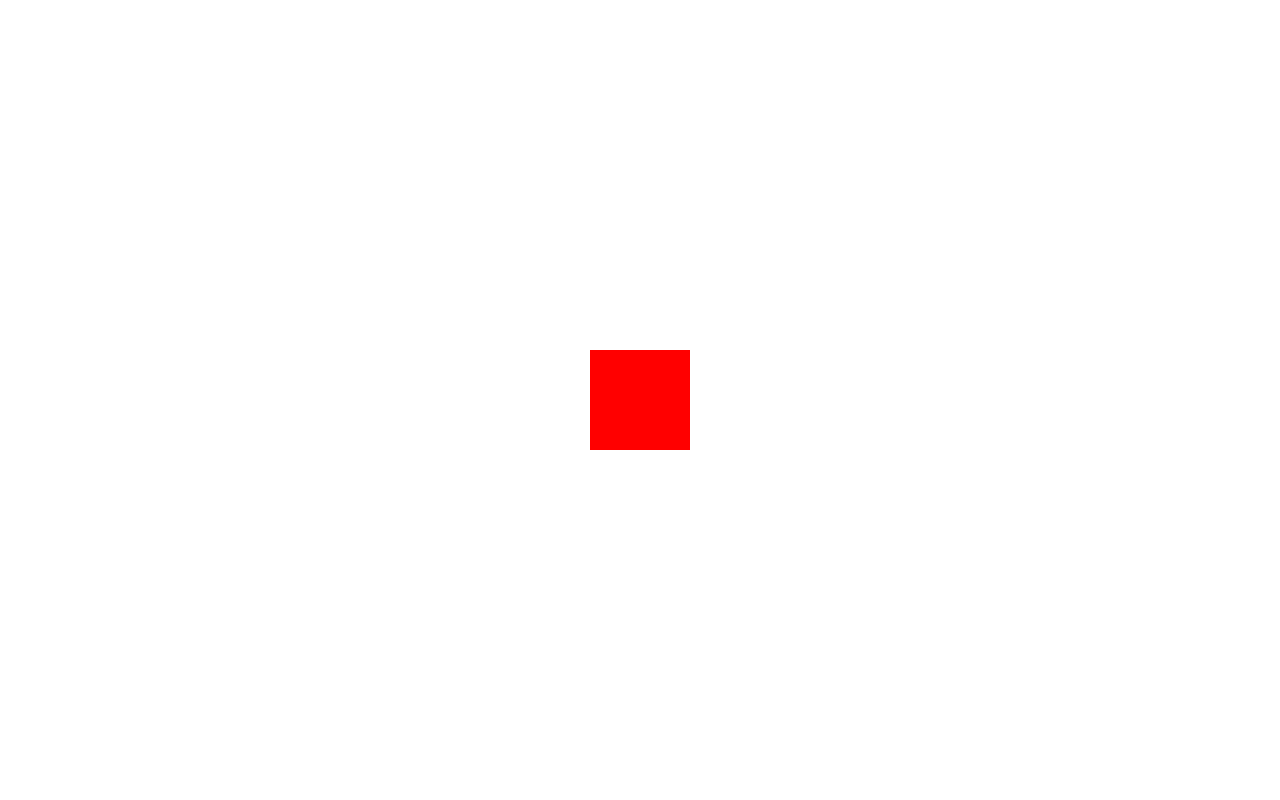
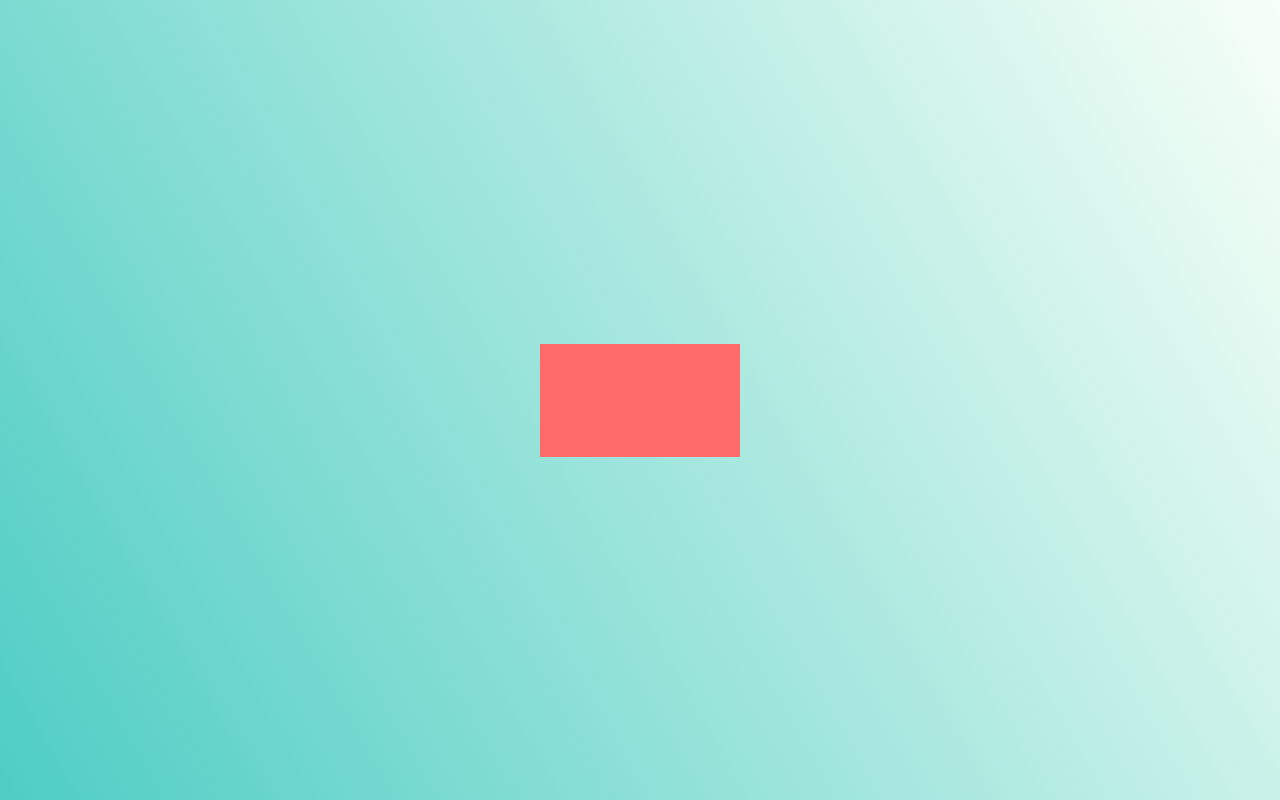
Before and after one commit to asborv/CSS-animations-test, a plain HTML site: page index.html in a window 1280 px wide. Drawn offline with Linux system fonts and the light colour scheme.

Commit message:
🎨 La til fargepalett og dynamisk storleik på boks

```diff
--- a/style.sass
+++ b/style.sass
@@ -2,7 +2,6 @@
 
 // CSS animations and power of SASS
 // link https://glennmccomb.com/articles/creating-smooth-sequential-animations-with-sass/
-
 
 @keyframes rotate
   0%
@@ -12,18 +11,38 @@
   100%
     transform: rotate(180deg)
 
+
+
+// category variables
+
+$box-width: 200px
+$box-height: $box-width * 9/16
+
+// link https://coolors.co/292f36-4ecdc4-f7fff7-ff6b6b-ffe66d
+$gunmetal: #292f36ff
+$medium-turquoise: #4ecdc4ff
+$mint-cream: #f7fff7ff
+$bittersweet: #ff6b6bff
+$naples-yellow: #ffe66dff
+
+
+
+
+// category style
+
 body
   margin: 0
   font-family: Arial, Helvetica, sans-serif
   height: 100vh
+  background: linear-gradient(60deg, $medium-turquoise, $mint-cream)
 
 .box
   display: inline-block
   position: absolute
   left: 50%
   top: 50%
-  margin: -50px -50px
-  background-color: red
-  width: 100px
-  height: 100px
-  animation: rotate 1s infinite
+  margin: #{-$box-height/2} #{-$box-width/2}
+  background-color: $bittersweet
+  width: $box-width
+  height: $box-height
+  animation: rotate 2s infinite
```
Also changed, not shown: style.css.
